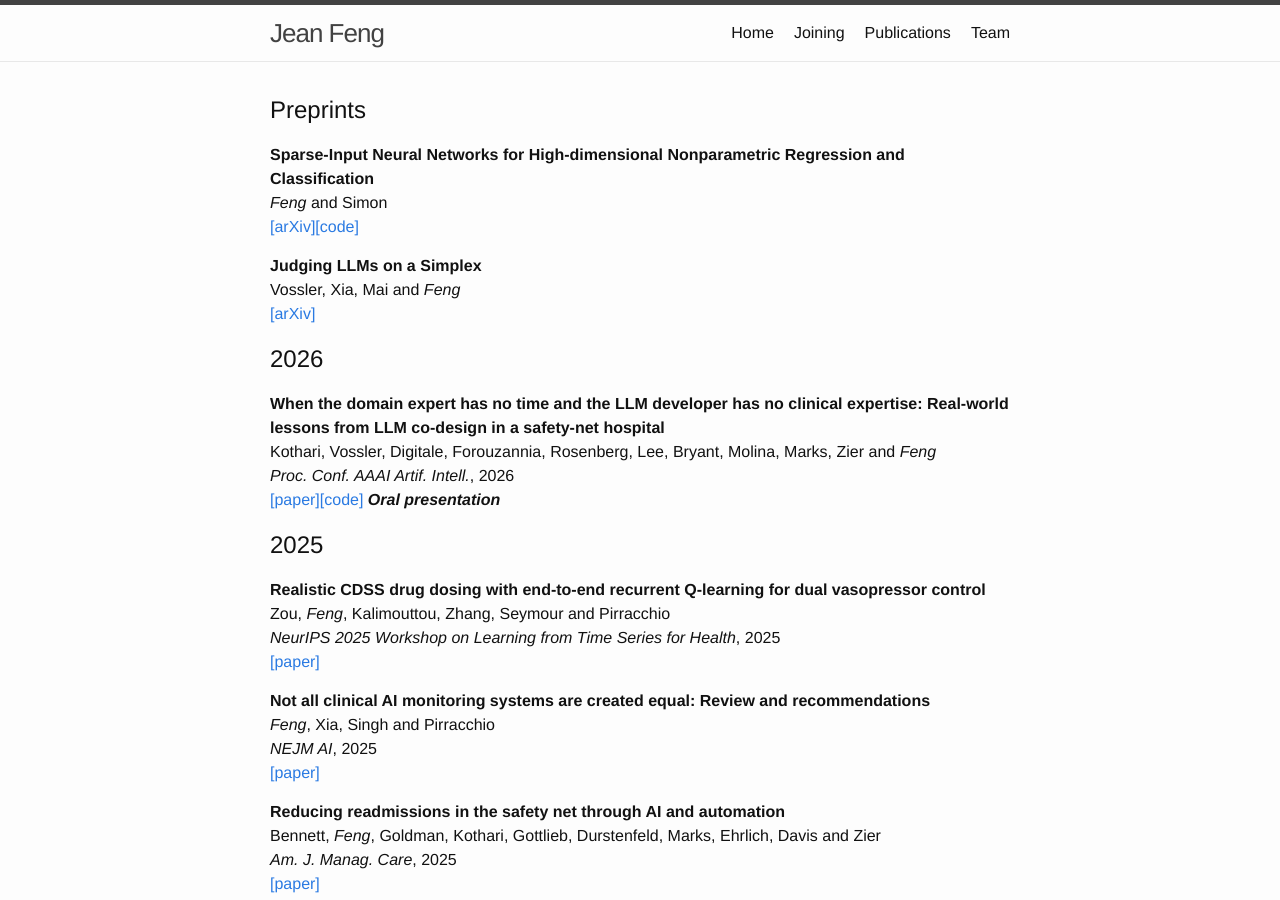
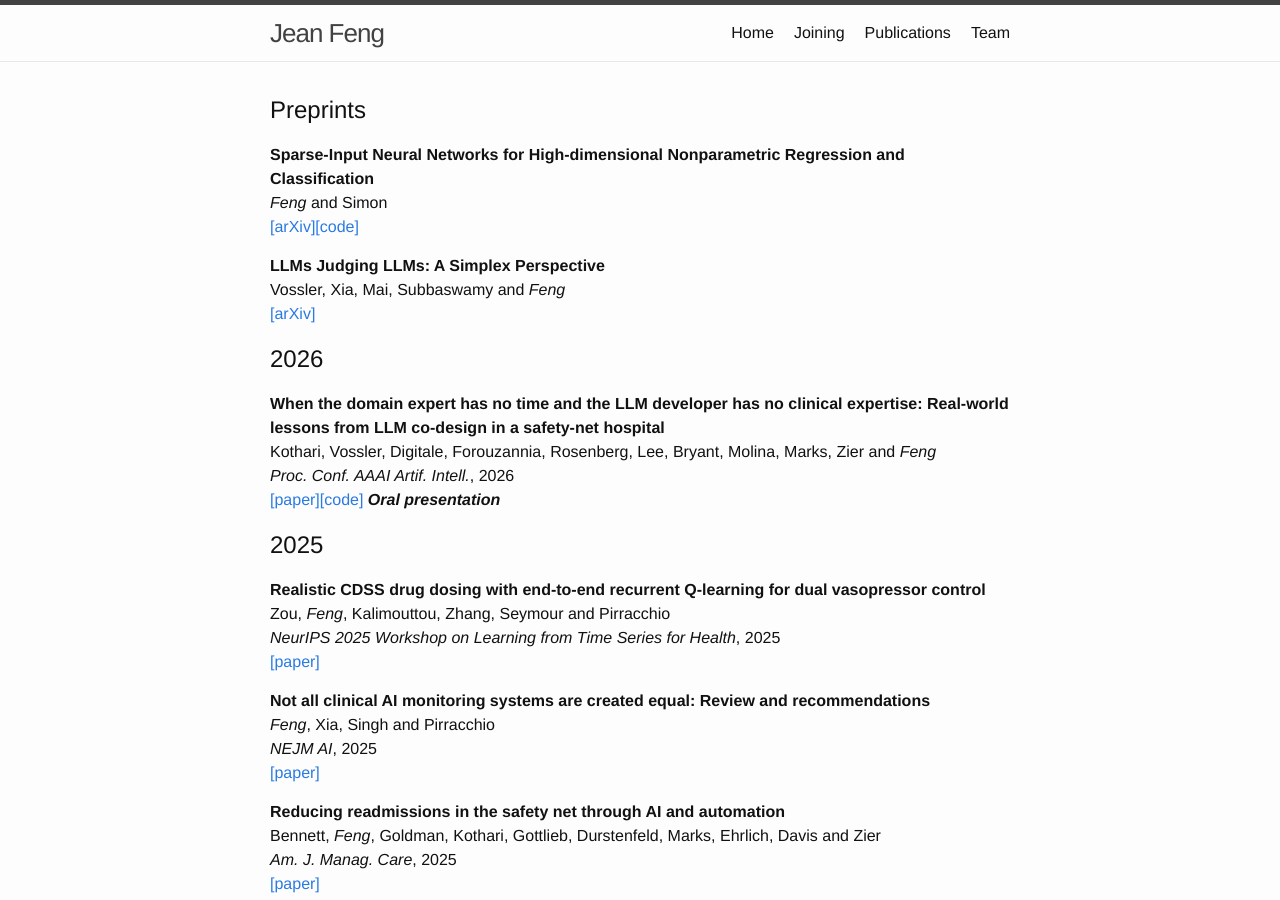
Before and after one commit to jjfeng/jjfeng.github.io, a Jekyll site: the page built from publications.md, in a window 1280 px wide and 900 px high. Built offline with Jekyll 4.4.1, drawn with Linux system fonts in a browser that asks for light colours.

Commit message:
update pubs

```diff
--- a/publications.md
+++ b/publications.md
@@ -9,8 +9,8 @@ title: Publications
 *Feng* and Simon<br />
 [\[arXiv\]](http://arxiv.org/abs/1711.07592)[\[code\]](https://github.com/jjfeng/spinn)
 
-**Judging LLMs on a Simplex**<br />
-Vossler, Xia, Mai and *Feng*<br />
+**LLMs Judging LLMs: A Simplex Perspective**<br />
+Vossler, Xia, Mai, Subbaswamy and *Feng*<br />
 [\[arXiv\]](https://arxiv.org/abs/2505.21972)
 
 ## 2026
--- a/publications_preprint.bib
+++ b/publications_preprint.bib
@@ -8,8 +8,8 @@
 }
 
 @ARTICLE{Vossler2025-uw,
-  title         = "Judging {LLMs} on a Simplex",
-  author        = "Vossler, Patrick and Xia, Fan and Mai, Yifan and Feng, Jean",
+  title         = "{LLMs} Judging {LLMs}: A Simplex Perspective",
+  author        = "Vossler, Patrick and Xia, Fan and Mai, Yifan and Subbaswamy, Adarsh and Feng, Jean",
   journal       = "arXiv",
   month         =  may,
   year          =  2025,
```
Also changed, not shown: 2 other files.
